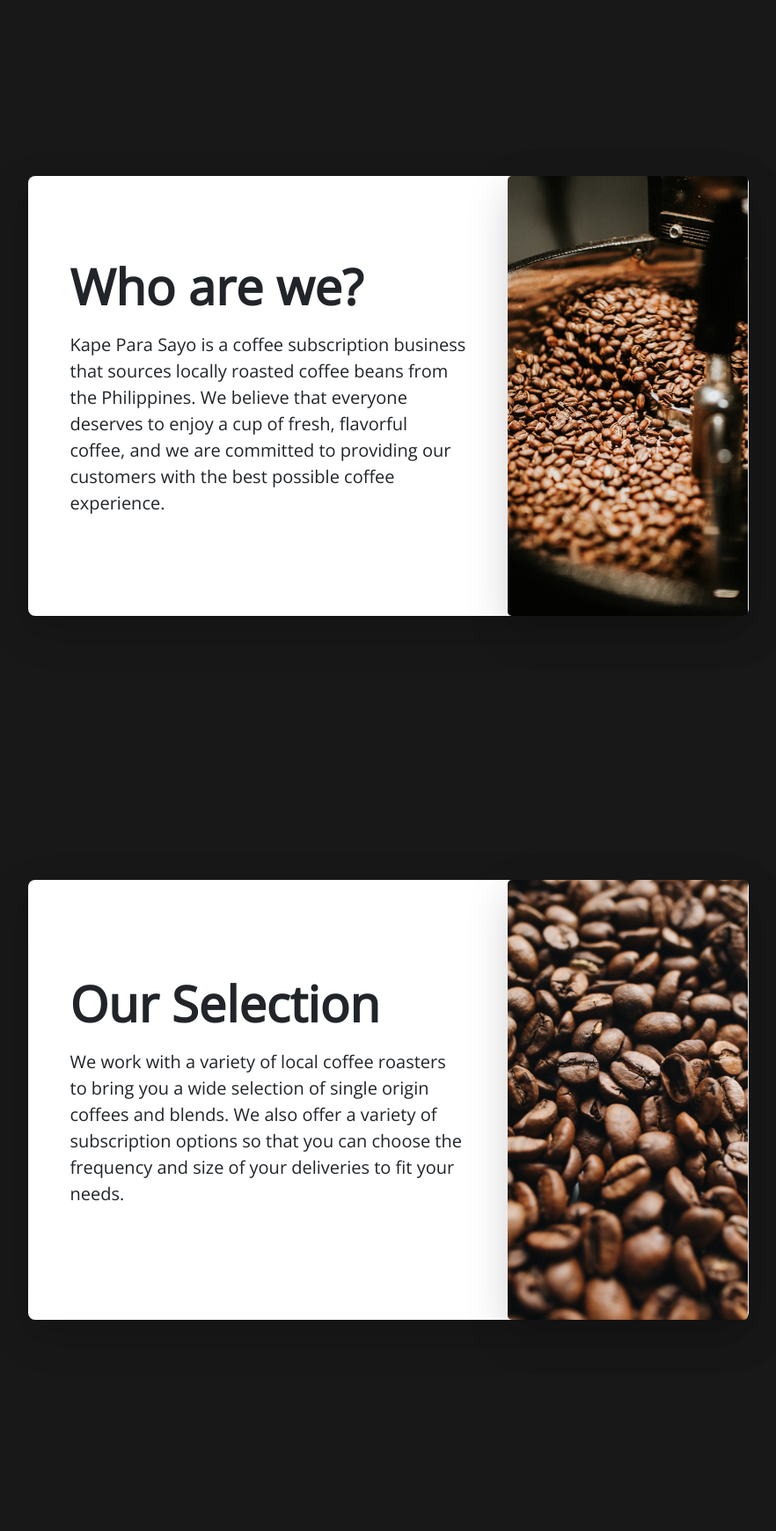
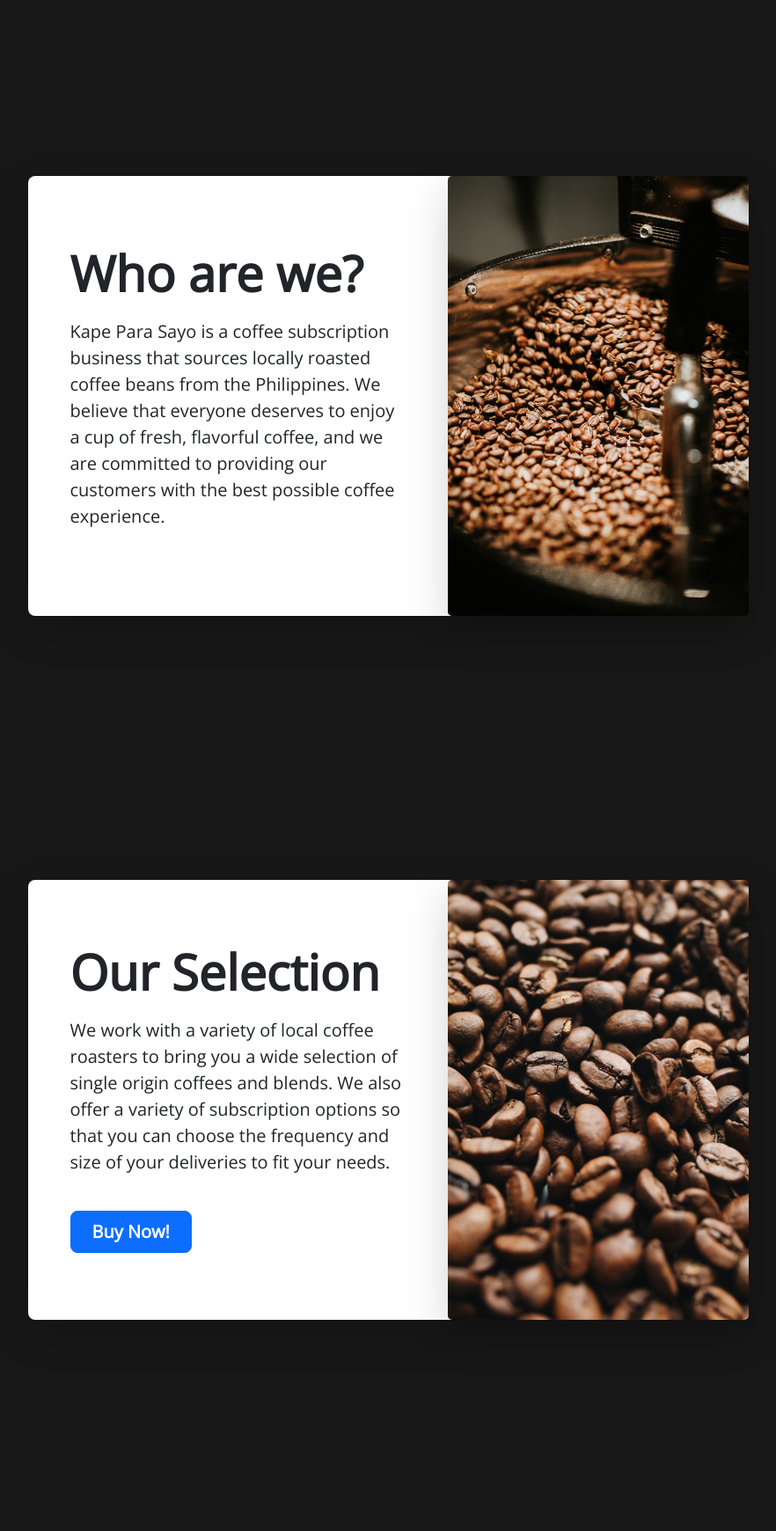
Before and after one commit to eigu/Web-Prog-Finals, a PHP site: page / in a window 1280 px wide. Shown: the part 750-2490 px from the top of the page at 88% size, without its empty margins (199-1081 px from the left). Run offline with PHP 8.4, Linux system fonts and the light colour scheme.

Commit message:
Formatting

```diff
--- a/css/styles.css
+++ b/css/styles.css
@@ -21,7 +21,7 @@ body {
 }
 
 .hero {
-    background-color: #FFFFFF   ;
+    background-color: #FFFFFF;
 }
 
 .navbar-custom {
--- a/index.html
+++ b/index.html
@@ -15,8 +15,8 @@
     <body>
         <nav class="navbar navbar-custom navbar-expand-lg navbar fixed-top shadow">
           <div class="container-fluid d-flex justify-content-between">
-
-            <div class="col-lg-2 col d-flex justify-content-between">
+            <div class="col-lg-2 col d-flex justify-content-between justify-content-lg-start align-items-center">
+              <img class="rounded-lg-3 d-block" src="assets/icon_01.png" alt="">
               <a class="navbar-brand" href="#home">Kape Para Sayo!</a>
 
               <button class="navbar-toggler" type="button" data-bs-toggle="collapse" data-bs-target="#navbarCollapse" aria-controls="navbarCollapse" aria-expanded="false" aria-label="Toggle navigation">
@@ -50,55 +50,59 @@
         <main class="container">
             <div id="home" class="container d-flex flex-column min-vh-100 justify-content-md-start align-items-center">
                 <div class="row p-0 align-items-center rounded-3 shadow-lg w-75 my-auto hero">
-                  <div class="col-lg-8 p-3 p-lg-5">
+                  <div class="col-lg-7 p-3 p-lg-5">
                     <h1 class="display-4 fw-bold lh-1">Kape Para Sayo!</h1>
                   <p class="lead display-5 pt-lg-3">Your fresh cup of coffee, delivered.</p>
                 </div>
-                  <div class="col-lg-4 p-0 shadow-lg rounded-3">
-                      <img class="rounded-lg-3 home-img d-block" src="assets/coffee_01.jpg" alt="" width="720">
+                  <div class="col-lg-5 p-0 -lg rounded-3">
+                      <img class="rounded-lg-3 home-img d-block" src="assets/coffee_01.jpg" alt="">
                   </div>
                 </div>
             </div>
 
             <div id="about" class="container d-flex flex-column min-vh-100 justify-content-md-start align-items-center">
               <div class="row p-0 align-items-center rounded-3 shadow-lg w-75 my-auto hero">
-                <div class="col-lg-8 p-3 p-lg-5 ">
+                <div class="col-lg-7 p-3 p-lg-5 ">
                     <h1 class="display-4 fw-bold lh-1">Who are we?</h1>
                     <p class="lead pt-lg-3">Kape Para Sayo is a coffee subscription business that sources locally roasted coffee beans from the Philippines. We believe that everyone deserves to enjoy a cup of fresh, flavorful coffee, and we are committed to providing our customers with the best possible coffee experience.</p>
                   </div>
-                  <div class="col-lg-4 p-0 shadow-lg rounded-3">
-                      <img class="rounded-lg-3 home-img" src="assets/roaster_01.jpg" alt="" width="720">
+                  <div class="col-lg-5 p-0 shadow-lg rounded-3">
+                      <img class="rounded-lg-3 home-img" src="assets/roaster_01.jpg" alt="">
                   </div>
                 </div>
             </div>
 
             <div id="products" class="container d-flex flex-column min-vh-100 justify-content-md-start align-items-center">
               <div class="row p-0 align-items-center rounded-3 shadow-lg w-75 my-auto hero">
-                <div class="col-lg-8 p-3 p-lg-5">
+                <div class="col-lg-7 p-3 p-lg-5">
                     <h1 class="display-4 fw-bold lh-1">Our Selection</h1>
                     <p class="lead pt-lg-3">We work with a variety of local coffee roasters to bring you a wide selection of single origin coffees and blends. We also offer a variety of subscription options so that you can choose the frequency and size of your deliveries to fit your needs.</p>
+
+                    <button type="button" class="btn btn-primary btn-lg px-4 mt-4 me-md-2 fw-bold">Buy Now!</button>
                   </div>
-                  <div class="col-lg-4 p-0 shadow-lg rounded-3">
-                      <img class="rounded-lg-3 home-img" src="assets/beans_01.jpg" alt="" width="720">
+                  <div class="col-lg-5 p-0 shadow-lg rounded-3">
+                      <img class="rounded-lg-3 home-img" src="assets/beans_01.jpg" alt="">
                   </div>
                 </div>
             </div>
 
             <div id="services" class="container d-flex flex-column min-vh-100 justify-content-md-start align-items-center">
               <div class="row p-0 align-items-center rounded-3 shadow-lg w-75 my-auto hero">
-                <div class="col-lg-8 p-3 p-lg-5">
+                <div class="col-lg-7 p-3 p-lg-5">
                     <h1 class="display-4 fw-bold lh-1">Our Services</h1>
                     <p class="lead pt-lg-3">We work with a variety of local coffee roasters to bring you a wide selection of single origin coffees and blends. We also offer a variety of subscription options so that you can choose the frequency and size of your deliveries to fit your needs.</p>
+
+                    <button type="button" class="btn btn-primary btn-lg px-4 mt-4 me-md-2 fw-bold">Subscribe Now!</button>
                   </div>
-                  <div class="col-lg-4 p-0 shadow-lg rounded-3">
-                      <img class="rounded-lg-3 home-img" src="assets/farmer_01.jpg" alt="" width="720">
+                  <div class="col-lg-5 p-0 shadow-lg rounded-3">
+                      <img class="rounded-lg-3 home-img" src="assets/farmer_01.jpg" alt="">
                   </div>
                 </div>
             </div>
 
             <div id="contact" class="container d-flex flex-column min-vh-100 justify-content-md-start align-items-center">
               <div class="row p-0 align-items-center rounded-3 shadow-lg w-75 my-auto hero">
-                <div class="col-lg-8 p-3 p-lg-5">
+                <div class="col-lg-7 p-3 p-lg-5">
                     <h1 class="display-4 fw-bold lh-1">Contact Us</h1>
                     <p class="lead">Quickly design and customize responsive mobile-first sites with Bootstrap, the world’s most popular front-end open source toolkit, featuring Sass variables and mixins, responsive grid system, extensive prebuilt components, and powerful JavaScript plugins.</p>
                     <div class="d-grid gap-2 d-md-flex justify-content-md-start mb-4 mb-lg-3">
@@ -106,8 +110,8 @@
                       <button type="button" class="btn btn-outline-secondary btn-lg px-4">Default</button>
                     </div>
                   </div>
-                  <div class="col-lg-4 offset-lg-1 p-0 overflow-hidden shadow-lg">
-                      <img class="rounded-lg-3" src="bootstrap-docs.png" alt="" width="720">
+                  <div class="col-lg-5 offset-lg-1 p-0 overflow-hidden shadow-lg">
+                      <img class="rounded-lg-3" src="bootstrap-docs.png" alt="">
                   </div>
                 </div>
             </div>
```
